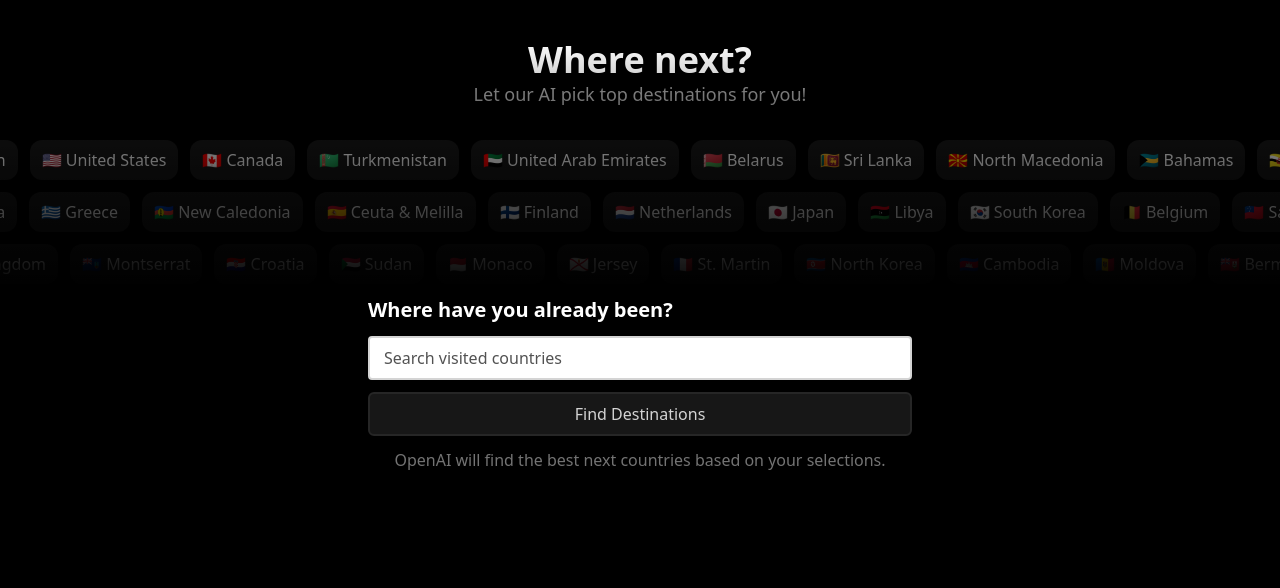
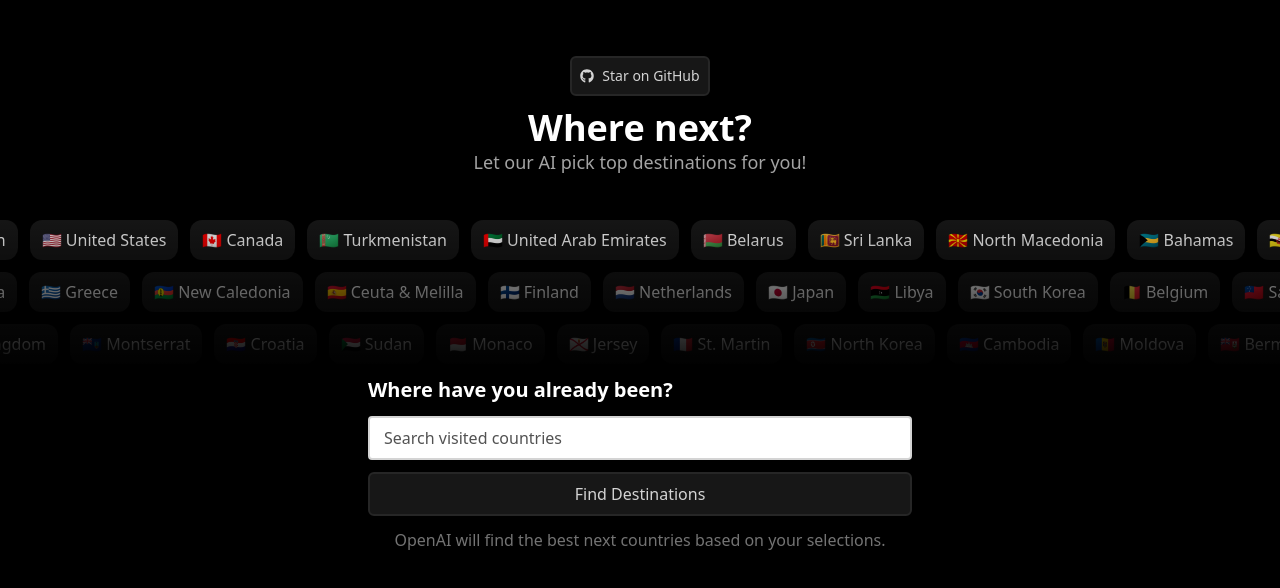
Before and after one commit to mustafa-turk/where-next, a Next.js app: page / in a window 1280 px wide. Shown: the top 588 px of the page. Built offline with nearby package versions, Linux system fonts and the light colour scheme.

Commit message:
extract banner

```diff
--- a/package.json
+++ b/package.json
@@ -23,6 +23,7 @@
     "react": "18.2.0",
     "react-dom": "18.2.0",
     "react-hot-toast": "^2.4.0",
+    "react-icons": "^4.7.1",
     "react-query": "^3.39.2",
     "react-select": "^5.7.0",
     "typescript": "4.9.4",
--- /dev/null
+++ b/src/components/banner.tsx
@@ -0,0 +1,33 @@
+import { times } from "lodash";
+import { getRandomCountries } from "@/utils/lookup";
+import { memo } from "react";
+import dynamic from "next/dynamic";
+
+function Banner() {
+  return (
+    <div className='relative w-full overflow-hidden -z-10'>
+      <div className='w-full absolute inset-0 bg-gradient-to-t via-black/60 from-black to-transparent' />
+      <div className='whitespace-nowrap animate-move'>
+        {times(3, (index) => (
+          <div className='flex gap-3 my-3' key={index}>
+            {getRandomCountries().map((c) => {
+              const label = `${c.emoji} ${c.name}`;
+              return (
+                <span
+                  key={c.name}
+                  className='bg-neutral-900 px-3 py-2 rounded-xl text-white'
+                >
+                  {label}
+                </span>
+              );
+            })}
+          </div>
+        ))}
+      </div>
+    </div>
+  );
+}
+
+export default dynamic(() => Promise.resolve(memo(Banner)), {
+  ssr: false,
+});
--- a/src/components/header.tsx
+++ b/src/components/header.tsx
@@ -1,42 +1,28 @@
-import { memo } from "react";
-import { times } from "lodash";
-import dynamic from "next/dynamic";
-
-import { getRandomCountries } from "@/utils/lookup";
+import { GithubIcon } from "./icon";
 
 function Header() {
   return (
-    <header className='relative w-full overflow-hidden -z-10'>
-      <div className='mb-8'>
-        <h1 className='font-black text-4xl text-center text-white'>
-          Where next?
-        </h1>
-        <p className='text-lg text-neutral-400 text-center'>
-          Let our AI pick top destinations for you!
-        </p>
-      </div>
-      <div className='w-full absolute inset-0 bg-gradient-to-t via-black/60 from-black to-transparent' />
-      <div className='whitespace-nowrap animate-move'>
-        {times(3, (index) => (
-          <div className='flex gap-3 my-3' key={index}>
-            {getRandomCountries().map((c) => {
-              const label = `${c.emoji} ${c.name}`;
-              return (
-                <span
-                  key={c.name}
-                  className='bg-neutral-900 px-3 py-2 rounded-xl text-white'
-                >
-                  {label}
-                </span>
-              );
-            })}
-          </div>
-        ))}
-      </div>
+    <header className='mb-8 flex flex-col items-center'>
+      <a
+        className='block mt-1 text-neutral-500'
+        href='https://github.com/mustafa-turk/where-next'
+        target='_blank'
+        rel='noreferrer'
+      >
+        <button
+          className='button--primary w-auto text-sm mb-3 flex items-center gap-2'
+          onClick={console.log}
+        >
+          <GithubIcon />
+          Star on GitHub
+        </button>
+      </a>
+      <h1 className='font-black text-4xl text-white'>Where next?</h1>
+      <p className='text-lg text-neutral-400'>
+        Let our AI pick top destinations for you!
+      </p>
     </header>
   );
 }
 
-export default dynamic(() => Promise.resolve(memo(Header)), {
-  ssr: false,
-});
+export default Header;
--- /dev/null
+++ b/src/components/icon.tsx
@@ -0,0 +1,3 @@
+import { FaGithub } from "react-icons/fa";
+
+export const GithubIcon = FaGithub;
--- a/src/pages/index.tsx
+++ b/src/pages/index.tsx
@@ -5,6 +5,7 @@ import { motion, AnimatePresence } from "framer-motion";
 
 import Head from "next/head";
 import Header from "@/components/header";
+import Banner from "@/components/banner";
 import Select from "@/components/select";
 import Toast, { toast } from "@/components/toast";
 
@@ -27,6 +28,11 @@ export default function HomePage() {
     generateSuggestions();
   }
 
+  function handleReset() {
+    reset();
+    setSelectedCountryNames([]);
+  }
+
   return (
     <div className='py-10'>
       <Head>
@@ -34,8 +40,9 @@ export default function HomePage() {
       </Head>
 
       <Toast />
+      <Header />
+      <Banner />
 
-      <Header />
       <main className='p-4 max-w-xl mx-auto -mt-14'>
         <AnimatePresence mode='popLayout'>
           {isEmpty(suggestions) && (
@@ -97,7 +104,7 @@ export default function HomePage() {
                   );
                 })}
               </div>
-              <button onClick={reset} className='button--primary'>
+              <button onClick={handleReset} className='button--primary'>
                 Find again
               </button>
             </motion.section>
```
Also changed, not shown: 1 other file (tests, documents, lock files or other folders).
